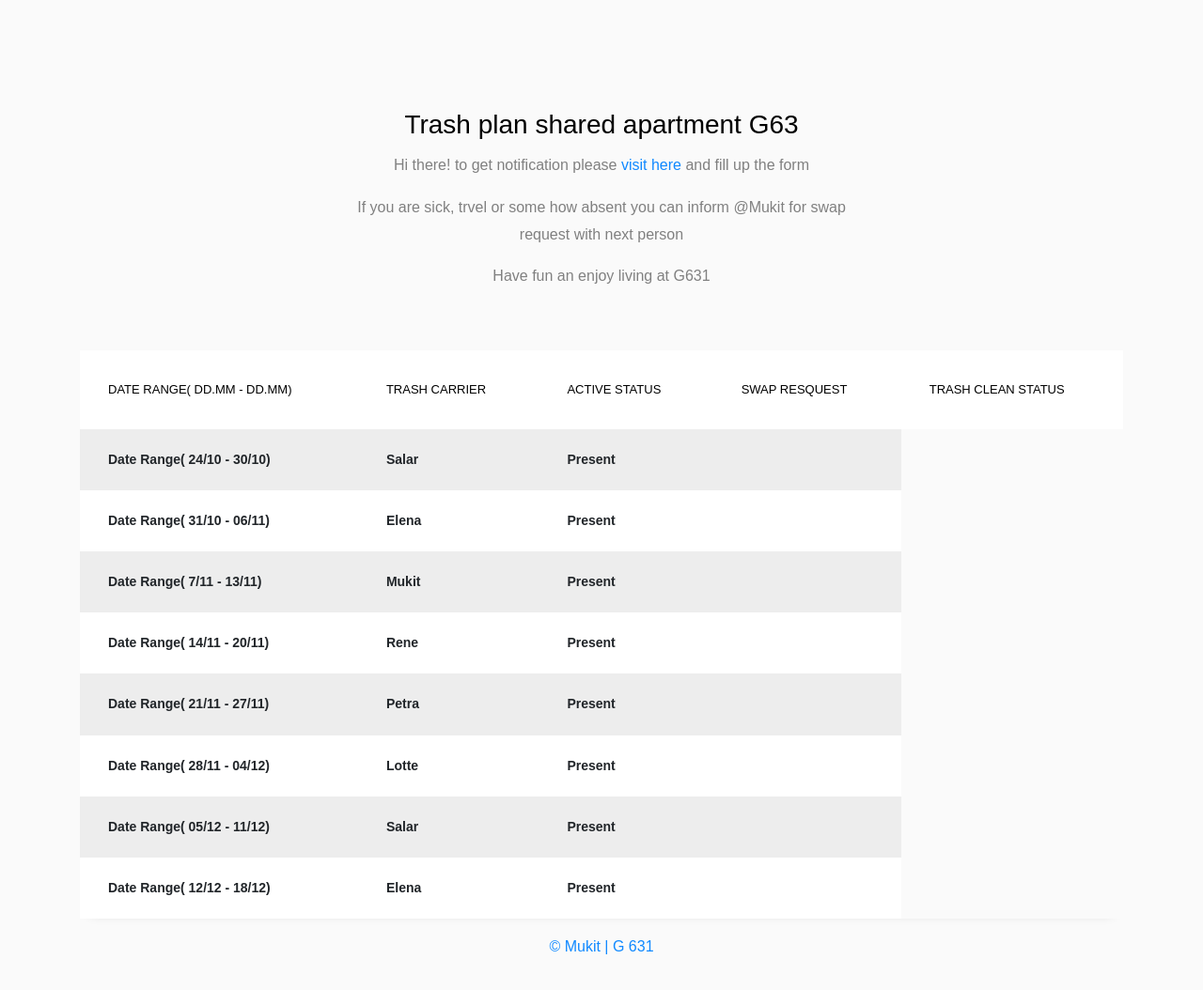
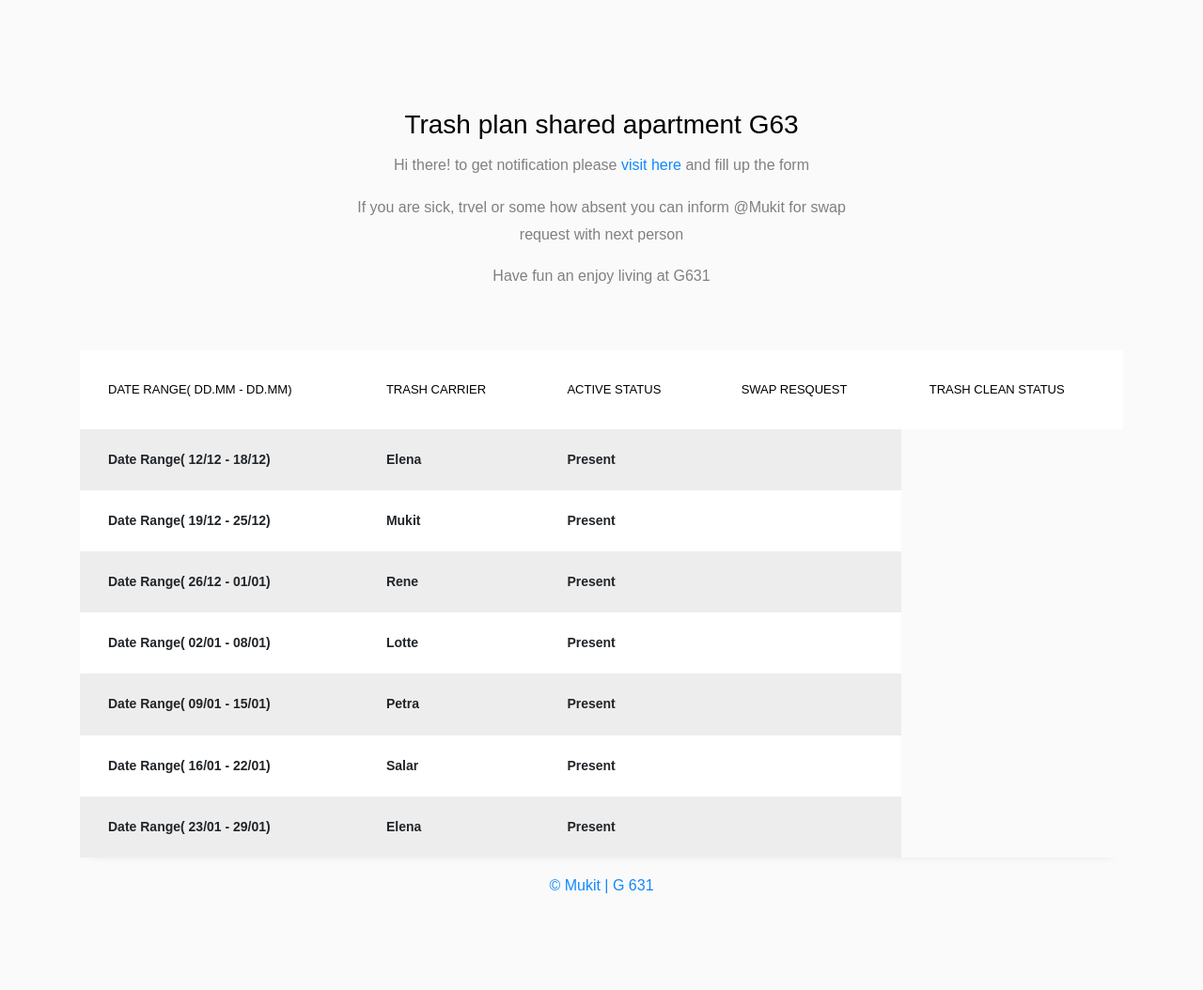
Before and after one commit to MukitCSTE/trashplan, a plain HTML site: page index.html in a window 1280 px wide. Shown: the whole page at 94% size. Drawn offline with Linux system fonts and the light colour scheme.

Commit message:
Update index.html

```diff
--- a/index.html
+++ b/index.html
@@ -55,32 +55,21 @@
 
 
 
-
-
-							    <tr>
-								<th>Date Range( 24/10 - 30/10)</th>
-								<th>Salar</th>
-								<th>Present</th>
-								<th>       </th>
-
-							  </tr>
-
-							  <tr>
-								<th>Date Range( 31/10 - 06/11)</th>
+							   <tr>
+								<th>Date Range( 12/12 - 18/12)</th>
 								<th>Elena</th>
 								<th>Present</th>
 								<th>       </th>
-
-							  </tr>
+							   </tr>
 
 							   <tr>
-								<th>Date Range( 7/11 - 13/11)</th>
+								<th>Date Range( 19/12 - 25/12)</th>
 								<th>Mukit</th>
 								<th>Present</th>
 								<th>       </th>
 							   </tr>
 							   <tr>
-								<th>Date Range( 14/11 - 20/11)</th>
+								<th>Date Range( 26/12 - 01/01)</th>
 								<th>Rene</th>
 								<th>Present</th>
 								<th>       </th>
@@ -88,30 +77,32 @@
 
 
 							   <tr>
-								<th>Date Range( 21/11 - 27/11)</th>
+								<th>Date Range( 02/01 - 08/01)</th>
+								<th>Lotte</th>
+								<th>Present</th>
+								<th>       </th>
+							   </tr>
+							   <tr>
+								<th>Date Range( 09/01 - 15/01)</th>
 								<th>Petra</th>
 								<th>Present</th>
 								<th>       </th>
 							   </tr>
-							   <tr>
-								<th>Date Range( 28/11 - 04/12)</th>
-								<th>Lotte</th>
-								<th>Present</th>
-								<th>       </th>
-							   </tr>
-
-							   <tr>
-								<th>Date Range( 05/12 - 11/12)</th>
+							     <tr>
+								<th>Date Range( 16/01 - 22/01)</th>
 								<th>Salar</th>
 								<th>Present</th>
 								<th>       </th>
 							   </tr>
 							   <tr>
-								<th>Date Range( 12/12 - 18/12)</th>
+								<th>Date Range( 23/01 - 29/01)</th>
 								<th>Elena</th>
 								<th>Present</th>
 								<th>       </th>
 							   </tr>
+
+
+
 
 
 
```
